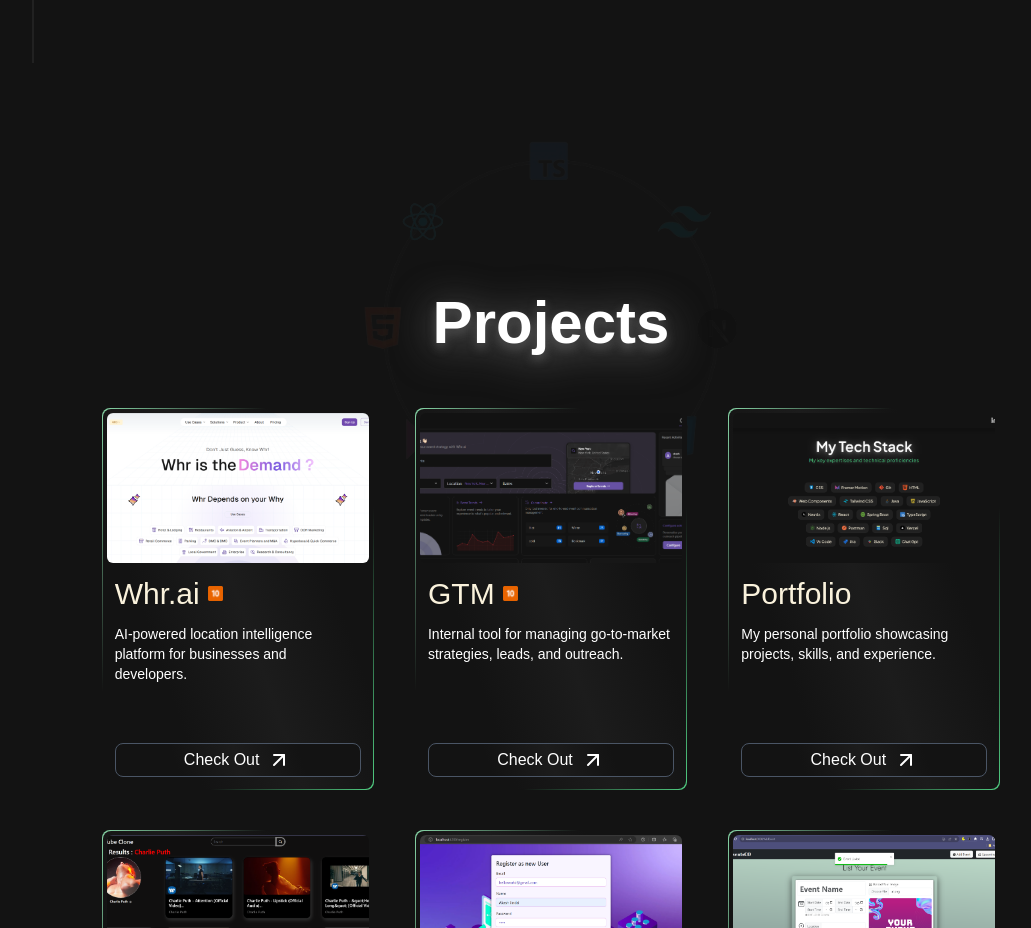
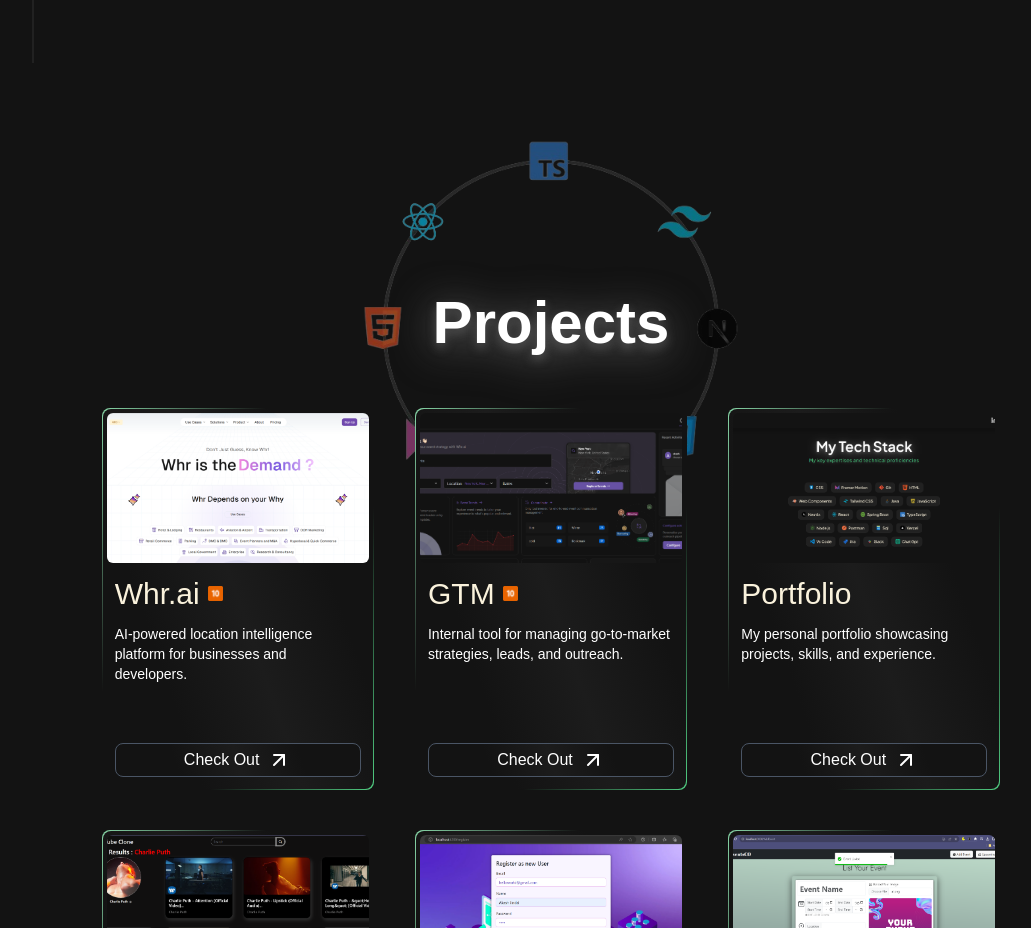
Before and after one commit to Mate-20/portfolio, a Next.js app: page / in a window 1280 px wide. Shown: the part 2140-3068 px from the top of the page, without its empty margins (89-1120 px from the left). Built offline with nearby package versions, Linux system fonts and the light colour scheme.

Commit message:
correcting the opacity of project circle

```diff
--- a/src/app/components/Projects/Project.tsx
+++ b/src/app/components/Projects/Project.tsx
@@ -88,7 +88,7 @@ const Project = () => {
   return (
     <div ref={ref} className='flex flex-col items-center justify gap-10 relative w-full'>
       <motion.div style={{ rotateZ }} className='w-[400px] h-[400px] -top-[150px] absolute -z-10
-      opacity-6 0 max-[500px]:sticky max-[500px]:top-[40%] max-[500px]:w-[300px] max-[500px]:h-[300px]
+      opacity-60 max-[500px]:sticky max-[500px]:top-[40%] max-[500px]:w-[300px] max-[500px]:h-[300px]
       max-[400px]:h-[250px] max-[400px]:w-[250px] max-[500px]:opacity-100'>
         <Image src={SkillCircle} alt='skill' width={400} height={400} unoptimized />
       </motion.div>
```
